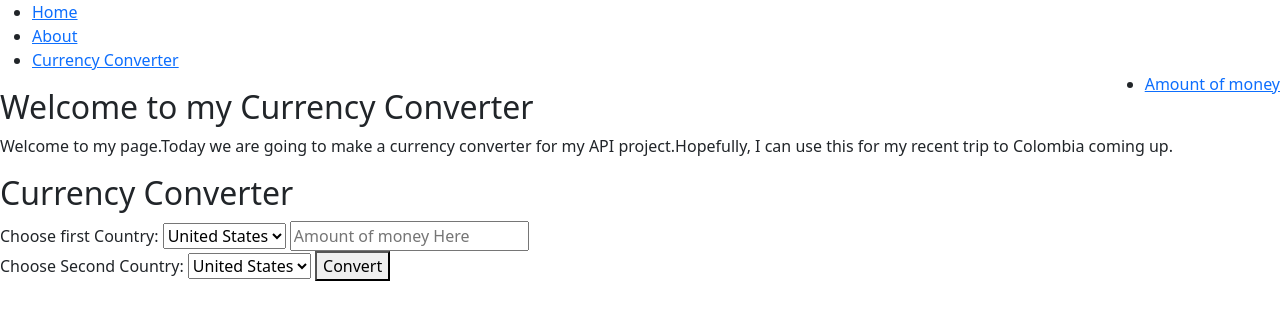
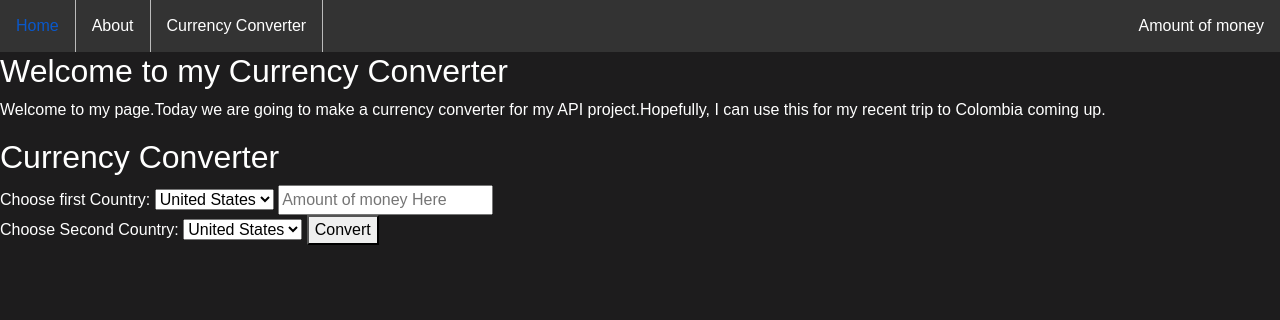
Before and after one commit to jonesarn/Api-Challenge, a plain HTML site: page index.html in a window 1280 px wide. Drawn offline with nearby package versions, Linux system fonts and the light colour scheme; the site is published under a folder, as on GitHub Pages, so addresses that start at the root find nothing; no server answers.

Commit message:
Update index.html

```diff
--- a/index.html
+++ b/index.html
@@ -6,7 +6,7 @@
     <meta http-equiv="X-UA-Compatible" content="IE=edge">
     <meta name="viewport" content="width=device-width, initial-scale=1.0">
     <link href="https://cdn.jsdelivr.net/npm/bootstrap@5.1.3/dist/css/bootstrap.min.css" rel="stylesheet" integrity="sha384-1BmE4kWBq78iYhFldvKuhfTAU6auU8tT94WrHftjDbrCEXSU1oBoqyl2QvZ6jIW3" crossorigin="anonymous">
-    <link rel="stylesheet" href="/css/index.css">
+    <link rel="stylesheet" href="./css/index.css">
     <title>Currency Converter</title>
 </head>
 
```
